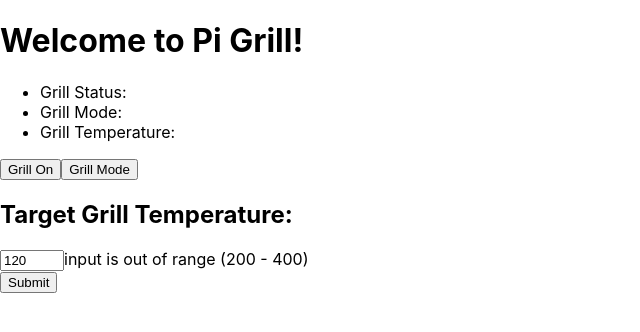
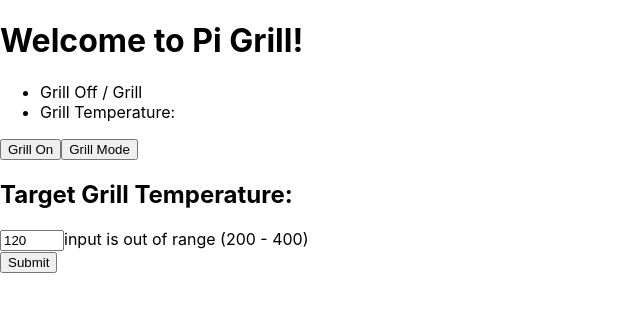
Before and after one commit to Olli-Archives/piGrill, a React (Create React App) app: page / in a window 1280 px wide. Shown: the top 332 px of the page, without its empty margins (0-640 px from the left). Built offline with nearby package versions, Linux system fonts and the light colour scheme.

Commit message:
feat: create GrillData component

```diff
--- a/src/components/grill-data/GrillData.tsx
+++ b/src/components/grill-data/GrillData.tsx
@@ -1,12 +1,25 @@
 import React, { useContext } from 'react';
+import { SettingsContext } from '../../contexts/settingsContext';
 
 export default function GrillData() {
 
+  const grillControls = useContext(SettingsContext)
+  const { grillParams } = grillControls
+
+  const grillStatus = grillParams.grillOn ? 'Grill On' : 'Grill Off';
+  const grillMode = grillParams.smokeOn ? 'Smoke' : 'Grill'
+
+
   return (
     <ul>
-      <li> Grill Status: </li>
-      <li> Grill Mode: </li>
+      <li> {grillStatus} / {grillMode} </li>
       <li> Grill Temperature:</li>
+      <div className={`display_${grillParams.probeOneOn.toString()}`}>
+        <li>{grillParams.probeOneName} Target Temp: {grillParams.targetProbeOneTemp}</li>
+      </div>
+      <div className={`display_${grillParams.probeTwoOn.toString()}`}>
+        <li>{grillParams.probeTwoName} Target Temp: {grillParams.targetProbeTwoTemp}</li>
+      </div>
     </ul>
   )
 }
```
